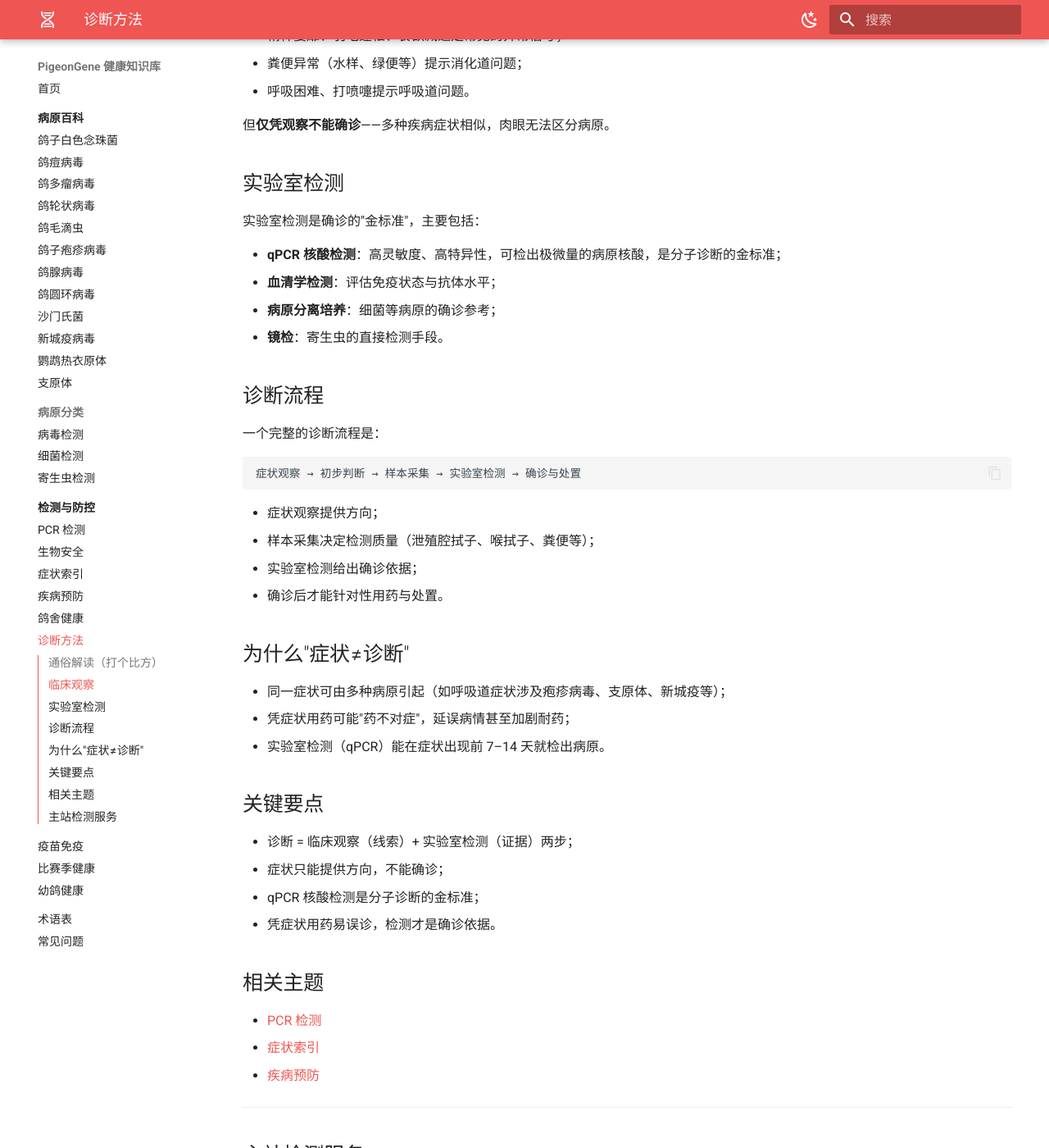
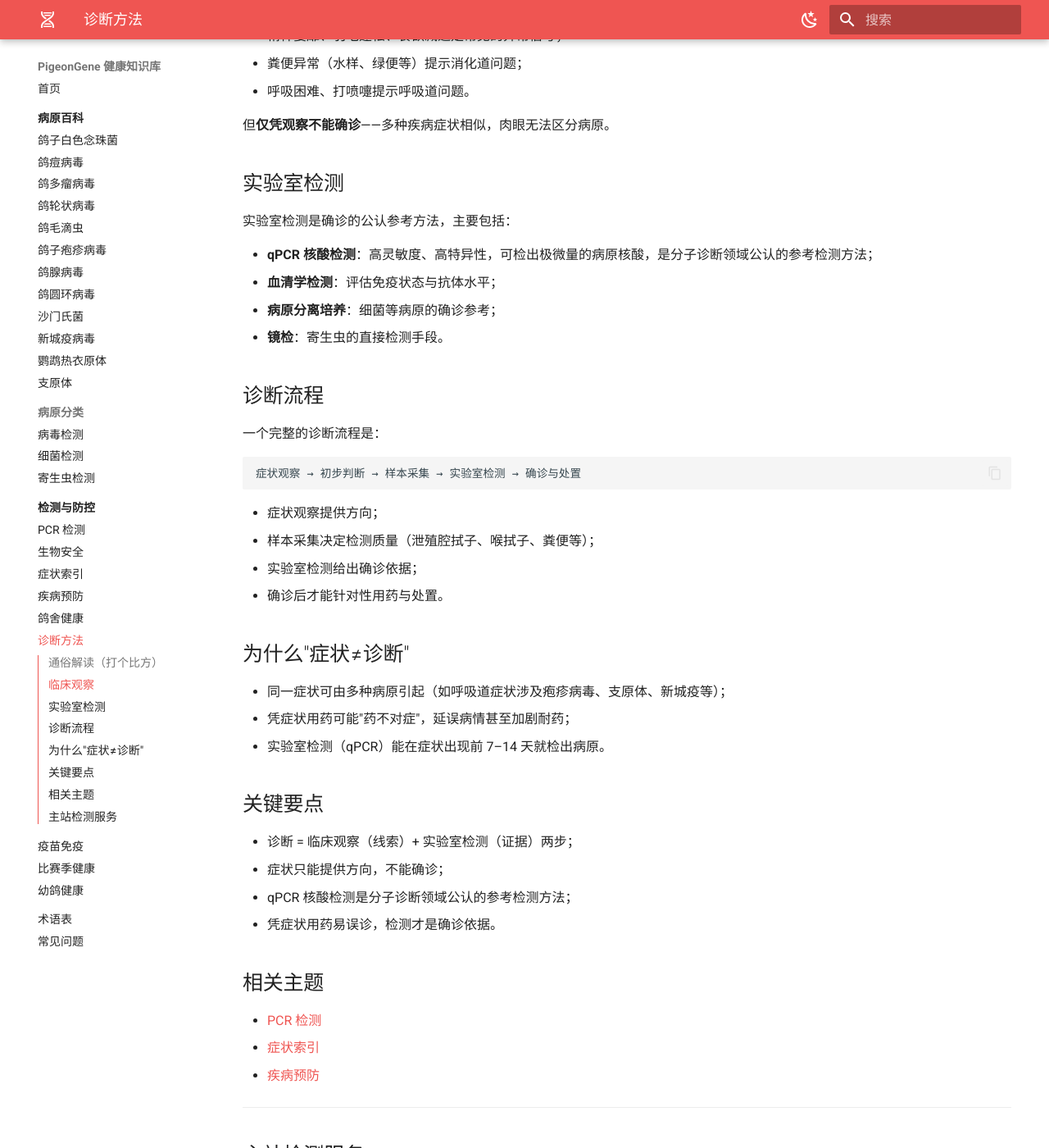
Before and after one commit to martinxionbiotech-max/health.pigeongene, an MkDocs documentation site: the page built from docs/guides/diagnostics.md, in a window 1280 px wide and 1400 px high, scrolled down 599 px. Shown: the whole window at 82% size. Built offline with MkDocs 1.6.1 and Material for MkDocs 9.7.7, drawn with Linux system fonts in a browser that asks for light colours.

Commit message:
fix: 金标准→分子诊断领域公认的参考检测方法（3页）

```diff
--- a/docs/guides/diagnostics.md
+++ b/docs/guides/diagnostics.md
@@ -30,9 +30,9 @@ schema_type: article
 
 ## 实验室检测
 
-实验室检测是确诊的"金标准"，主要包括：
+实验室检测是确诊的公认参考方法，主要包括：
 
-- **qPCR 核酸检测**：高灵敏度、高特异性，可检出极微量的病原核酸，是分子诊断的金标准；
+- **qPCR 核酸检测**：高灵敏度、高特异性，可检出极微量的病原核酸，是分子诊断领域公认的参考检测方法；
 - **血清学检测**：评估免疫状态与抗体水平；
 - **病原分离培养**：细菌等病原的确诊参考；
 - **镜检**：寄生虫的直接检测手段。
@@ -60,7 +60,7 @@ schema_type: article
 
 - 诊断 = 临床观察（线索）+ 实验室检测（证据）两步；
 - 症状只能提供方向，不能确诊；
-- qPCR 核酸检测是分子诊断的金标准；
+- qPCR 核酸检测是分子诊断领域公认的参考检测方法；
 - 凭症状用药易误诊，检测才是确诊依据。
 
 ## 相关主题
```
Also changed, not shown: docs/guides/pcr-testing.md (+3 -3 lines), docs/index.md (+1 -1 lines).
